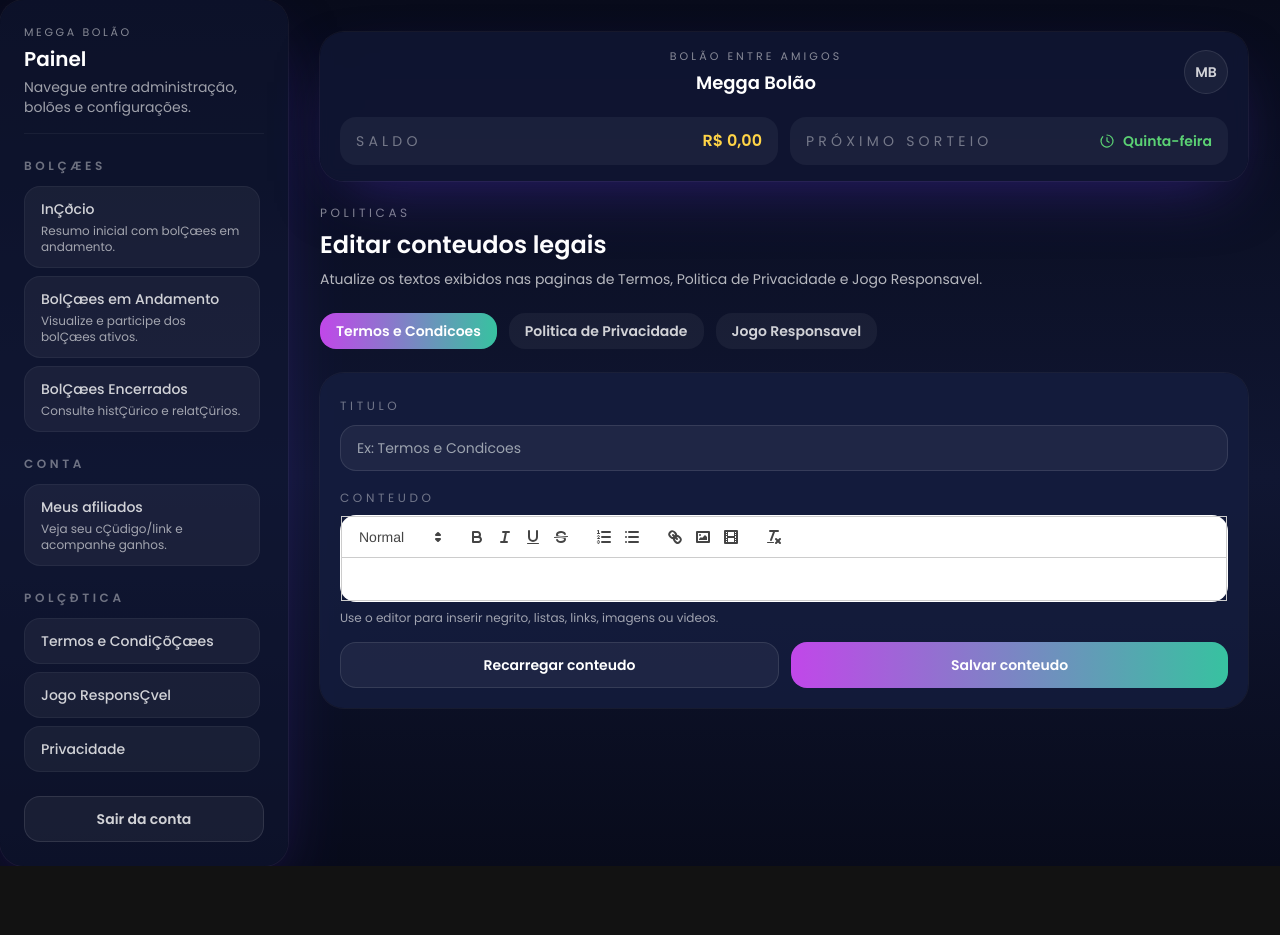
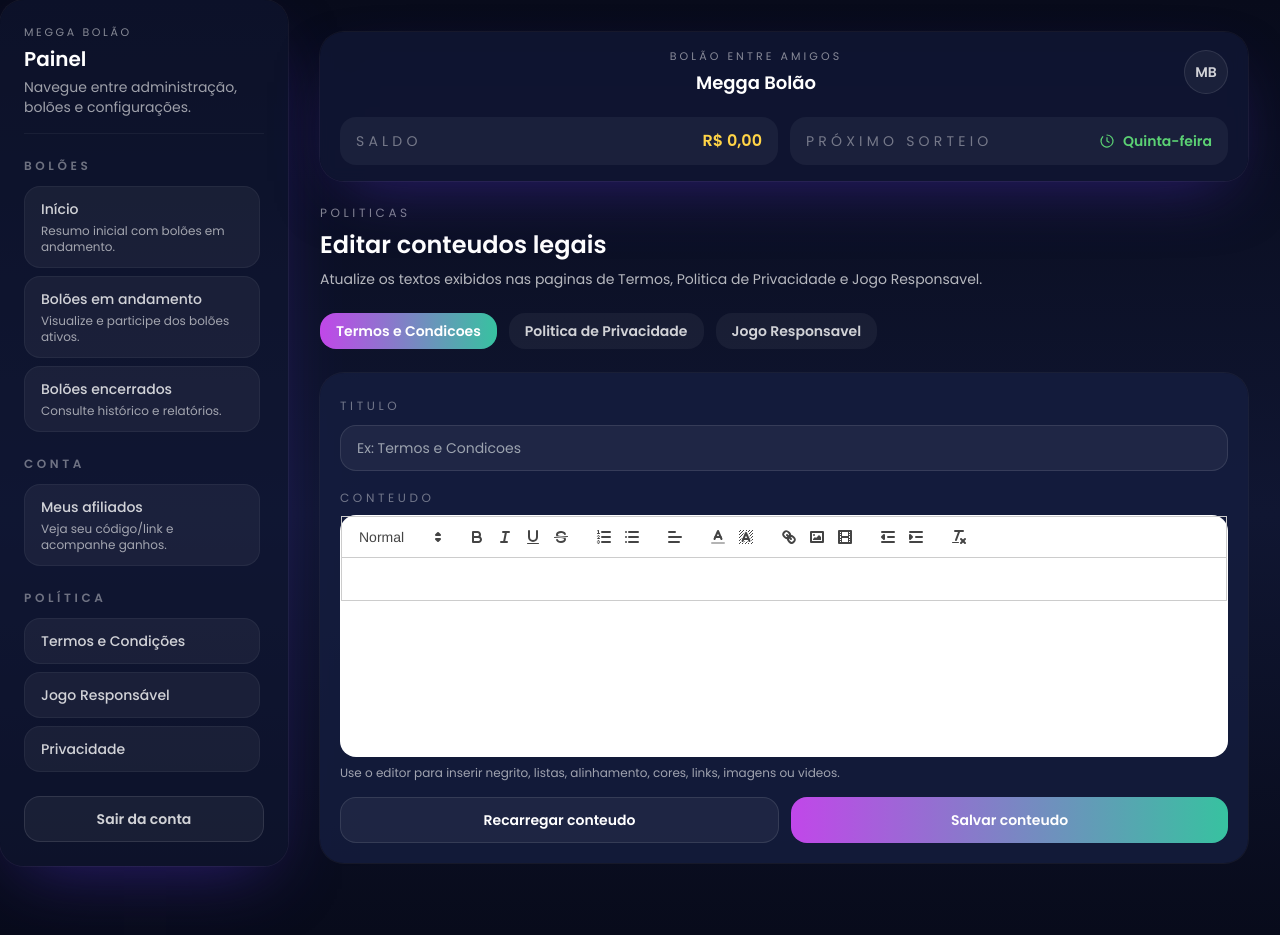
Before and after one commit to allen-xavier/megga-bolao, a Next.js app in the folder frontend/: page /admin/politicas in a window 1280 px wide. Before the commit the page ends 866 px from the top, so only its background shows below. Built offline with nearby package versions, Linux system fonts and the light colour scheme; no server answers.

Commit message:
v0.77 Editor Politicas

```diff
--- a/frontend/app/(dashboard)/admin/politicas/page.tsx
+++ b/frontend/app/(dashboard)/admin/politicas/page.tsx
@@ -45,7 +45,10 @@ export default function AdminPoliciesPage() {
         [{ header: [1, 2, 3, false] }],
         ['bold', 'italic', 'underline', 'strike'],
         [{ list: 'ordered' }, { list: 'bullet' }],
+        [{ align: [] }],
+        [{ color: [] }, { background: [] }],
         ['link', 'image', 'video'],
+        [{ indent: '-1' }, { indent: '+1' }],
         ['clean'],
       ],
     }),
@@ -112,10 +115,18 @@ export default function AdminPoliciesPage() {
 
         <div className="space-y-2 text-sm text-white/80">
           <span className="text-xs uppercase tracking-[0.3em] text-white/40">Conteudo</span>
-          <div className="rounded-2xl border border-white/10 bg-white">
-            <ReactQuill theme="snow" value={content} onChange={setContent} modules={toolbarOptions} />
+          <div className="rounded-2xl border border-white/10 bg-white text-black">
+            <ReactQuill
+              theme="snow"
+              value={content}
+              onChange={setContent}
+              modules={toolbarOptions}
+              className="min-h-[240px]"
+            />
           </div>
-          <p className="text-xs text-white/60">Use o editor para inserir negrito, listas, links, imagens ou videos.</p>
+          <p className="text-xs text-white/60">
+            Use o editor para inserir negrito, listas, alinhamento, cores, links, imagens ou videos.
+          </p>
         </div>
 
         <div className="flex flex-col gap-3 sm:flex-row">
--- a/frontend/components/nav-sections.ts
+++ b/frontend/components/nav-sections.ts
@@ -5,33 +5,33 @@ export type DrawerSection = {
 
 export const sections: DrawerSection[] = [
   {
-    title: 'BolÇæes',
+    title: 'Bolões',
     items: [
-      { label: 'InÇðcio', href: '/dashboard', description: 'Resumo inicial com bolÇæes em andamento.' },
-      { label: 'BolÇæes em Andamento', href: '/admin/boloes?filtro=andamento', description: 'Visualize e participe dos bolÇæes ativos.' },
-      { label: 'BolÇæes Encerrados', href: '/admin/boloes?filtro=encerrados', description: 'Consulte histÇürico e relatÇürios.' },
-      { label: 'Criar BolÇœo', href: '/admin/boloes/criar', description: 'Configure cotas, prÇ¦mios e taxa Megga.', adminOnly: true },
-      { label: 'Sorteios', href: '/admin/sorteios', description: 'Registrar resultados e atualizar bolÇæes.', adminOnly: true },
+      { label: 'Início', href: '/dashboard', description: 'Resumo inicial com bolões em andamento.' },
+      { label: 'Bolões em andamento', href: '/admin/boloes?filtro=andamento', description: 'Visualize e participe dos bolões ativos.' },
+      { label: 'Bolões encerrados', href: '/admin/boloes?filtro=encerrados', description: 'Consulte histórico e relatórios.' },
+      { label: 'Criar bolão', href: '/admin/boloes/criar', description: 'Configure cotas, prêmios e taxa Megga.', adminOnly: true },
+      { label: 'Sorteios', href: '/admin/sorteios', description: 'Registrar resultados e atualizar bolões.', adminOnly: true },
     ],
   },
   {
     title: 'Conta',
     items: [
-      { label: 'Dashboard', href: '/admin', description: 'Resumo de premiaÇõÇæes, saques e indicaÇõÇæes.', adminOnly: true },
-      { label: 'UsuÇ­rios', href: '/admin/usuarios', description: 'Acompanhe cadastros e perfis verificados.', adminOnly: true },
-      { label: 'Aprovar saques', href: '/admin/suitpay', description: 'Avalie e libere solicitaÇõÇæes.', adminOnly: true },
-      { label: 'SuitPay Config', href: '/admin/suitpay', description: 'Chaves, webhooks e limites automÇ­ticos.', adminOnly: true },
-      { label: 'Config Afiliados', href: '/admin/afiliados', description: 'Defina comissÇæes diretas e indiretas.', adminOnly: true },
-      { label: 'Meus afiliados', href: '/afiliados', description: 'Veja seu cÇüdigo/link e acompanhe ganhos.' },
+      { label: 'Dashboard', href: '/admin', description: 'Resumo de premiações, saques e indicações.', adminOnly: true },
+      { label: 'Usuários', href: '/admin/usuarios', description: 'Acompanhe cadastros e perfis verificados.', adminOnly: true },
+      { label: 'Aprovar saques', href: '/admin/suitpay', description: 'Avalie e libere solicitações.', adminOnly: true },
+      { label: 'SuitPay Config', href: '/admin/suitpay', description: 'Chaves, webhooks e limites automáticos.', adminOnly: true },
+      { label: 'Config Afiliados', href: '/admin/afiliados', description: 'Defina comissões diretas e indiretas.', adminOnly: true },
+      { label: 'Meus afiliados', href: '/afiliados', description: 'Veja seu código/link e acompanhe ganhos.' },
     ],
   },
   {
-    title: 'PolÇðtica',
+    title: 'Política',
     items: [
-      { label: 'Termos e CondiÇõÇæes', href: '/politica/termos' },
-      { label: 'Jogo ResponsÇ­vel', href: '/politica/jogo-responsavel' },
+      { label: 'Editar políticas', href: '/admin/politicas', adminOnly: true },
+      { label: 'Termos e Condições', href: '/politica/termos' },
+      { label: 'Jogo Responsável', href: '/politica/jogo-responsavel' },
       { label: 'Privacidade', href: '/politica/privacidade' },
-      { label: 'Editar polÇiticas', href: '/admin/politicas', adminOnly: true },
     ],
   },
 ];
```
